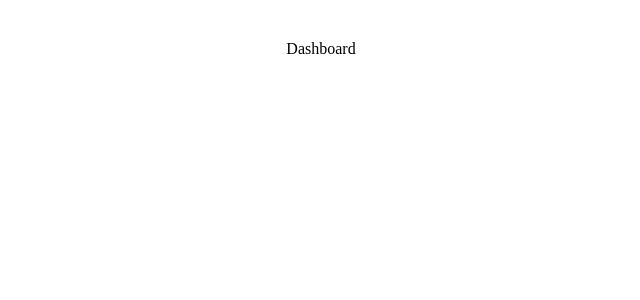
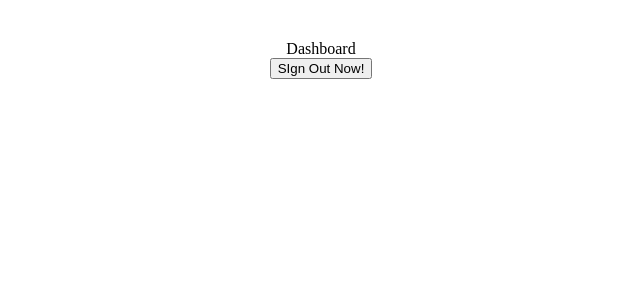
Before and after one commit to NiclanX/moh-dashboard, a React (Vite) app: page / in a window 1280 px wide. Shown: the top 300 px of the page, without its empty margins (319-959 px from the left). Built offline with nearby package versions, Linux system fonts and the light colour scheme.

Commit message:
Redirect on log out added

```diff
--- a/src/Components/Dashboard.jsx
+++ b/src/Components/Dashboard.jsx
@@ -1,8 +1,32 @@
 import React from 'react'
+import supabase from '../services/Supabase'
+import { useContext } from 'react';
+import { sessionContext } from '../services/useGetSession';
+import { useNavigate } from 'react-router-dom';
 
 function Dashboard() {
+
+  const {user} = useContext(sessionContext)
+  const navigate = useNavigate()
+
+async function signout() {
+  const {error} = await supabase.auth.signOut()
+
+  if (error) {
+    console.error(`This is the error: ${error}`);
+    return
+  }
+
+  navigate('/login')
+
+}
+
+
   return (
+    <>
     <div>Dashboard</div>
+    <button onClick={signout}>SIgn Out Now!</button>
+    </>
   )
 }
 
```
Also changed, not shown: src/main.jsx (line endings or trailing spaces).
